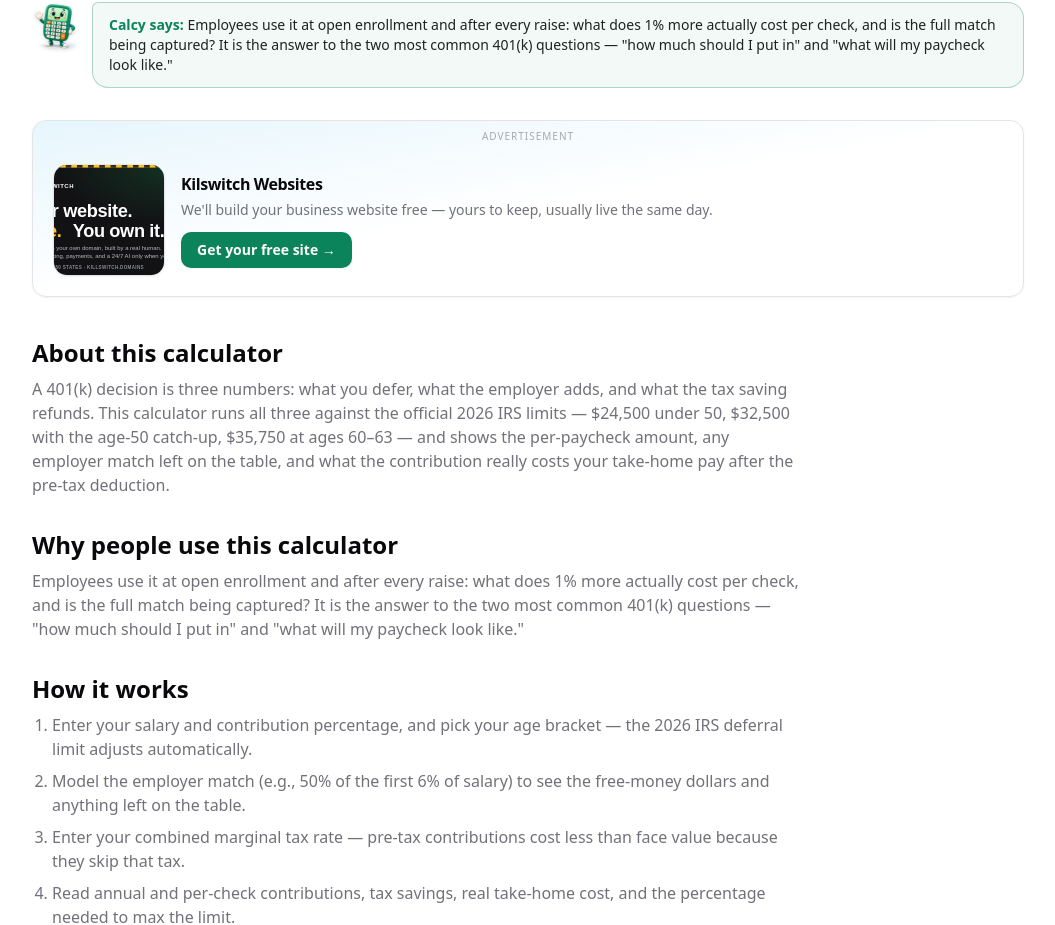
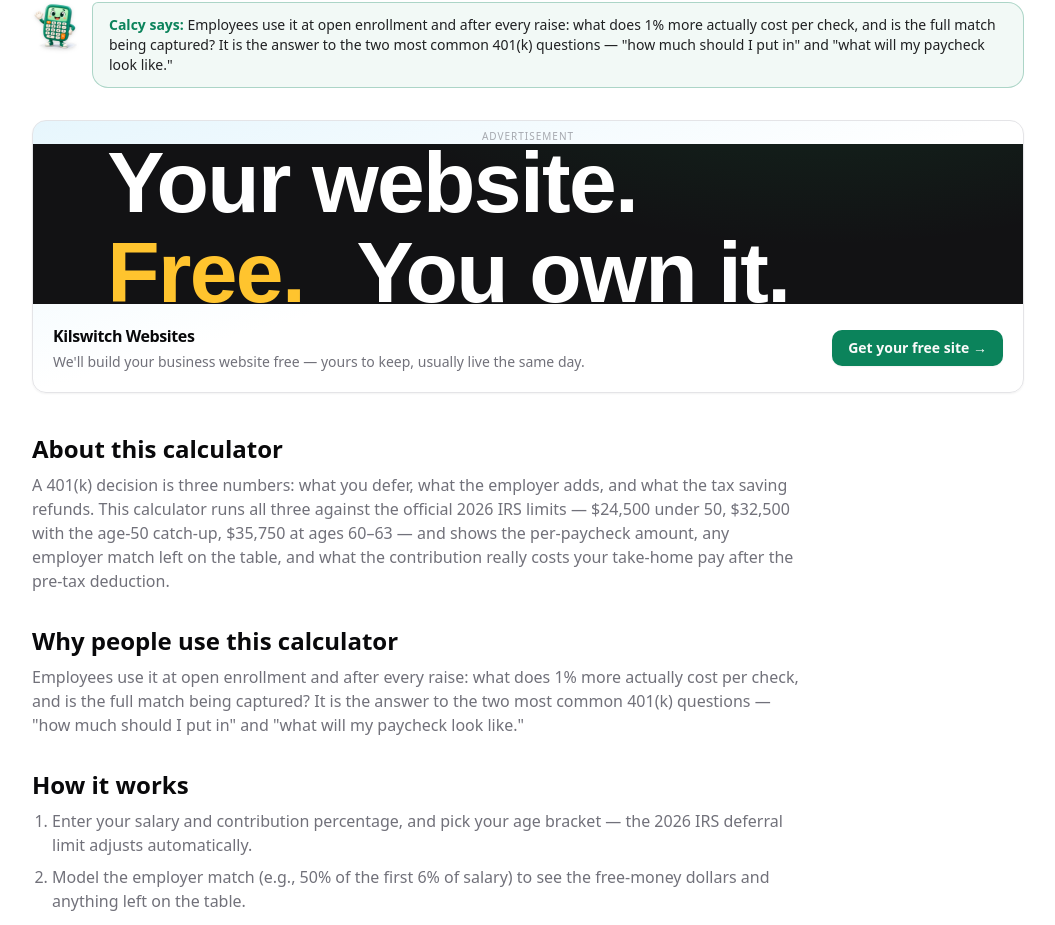
Before and after one commit to LIMENHelix/calcstack, a React (Vite) app: page /calcstack/calculators/401k-contribution-calculator in a window 1280 px wide. Shown: the part 1117-2042 px from the top of the page, without its empty margins (112-1167 px from the left). Built offline with nearby package versions, Linux system fonts and the light colour scheme.

Commit message:
Ad banners: full-bleed image strip across the whole card width

```diff
--- a/src/components/Monetization.tsx
+++ b/src/components/Monetization.tsx
@@ -113,23 +113,25 @@ export function AdSlot({ label = 'Advertisement' }: { label?: string }) {
 
   const ad = HOUSE_ADS[houseIdx.current]
   const inner = (
-    <div className="flex flex-col items-center gap-4 p-5 text-center sm:flex-row sm:text-left">
+    <div>
       {'img' in ad && ad.img ? (
         <img
           src={ad.img}
           alt={ad.name}
           loading="lazy"
-          className="h-24 w-24 shrink-0 rounded-xl border bg-white object-cover shadow-sm sm:h-28 sm:w-28"
+          className="h-32 w-full object-cover sm:h-40"
         />
       ) : (
-        <div className="flex h-24 w-24 shrink-0 items-center justify-center rounded-xl border bg-primary/10 text-3xl font-extrabold text-primary shadow-sm sm:h-28 sm:w-28">
+        <div className="flex h-32 w-full items-center justify-center bg-primary/10 text-5xl font-extrabold text-primary sm:h-40">
           {ad.name.charAt(0)}
         </div>
       )}
-      <div className="min-w-0 flex-1">
-        <p className="text-base font-bold tracking-tight">{ad.name}</p>
-        <p className="mt-1 text-sm text-muted-foreground">{ad.blurb}</p>
-        <span className="mt-3 inline-block rounded-lg bg-primary px-4 py-2 text-sm font-semibold text-primary-foreground shadow-sm">
+      <div className="flex items-center gap-4 p-4 text-left sm:p-5">
+        <div className="min-w-0 flex-1">
+          <p className="text-base font-bold tracking-tight">{ad.name}</p>
+          <p className="mt-1 text-sm text-muted-foreground">{ad.blurb}</p>
+        </div>
+        <span className="shrink-0 rounded-lg bg-primary px-4 py-2 text-sm font-semibold text-primary-foreground shadow-sm">
           {ad.cta} →
         </span>
       </div>
```
